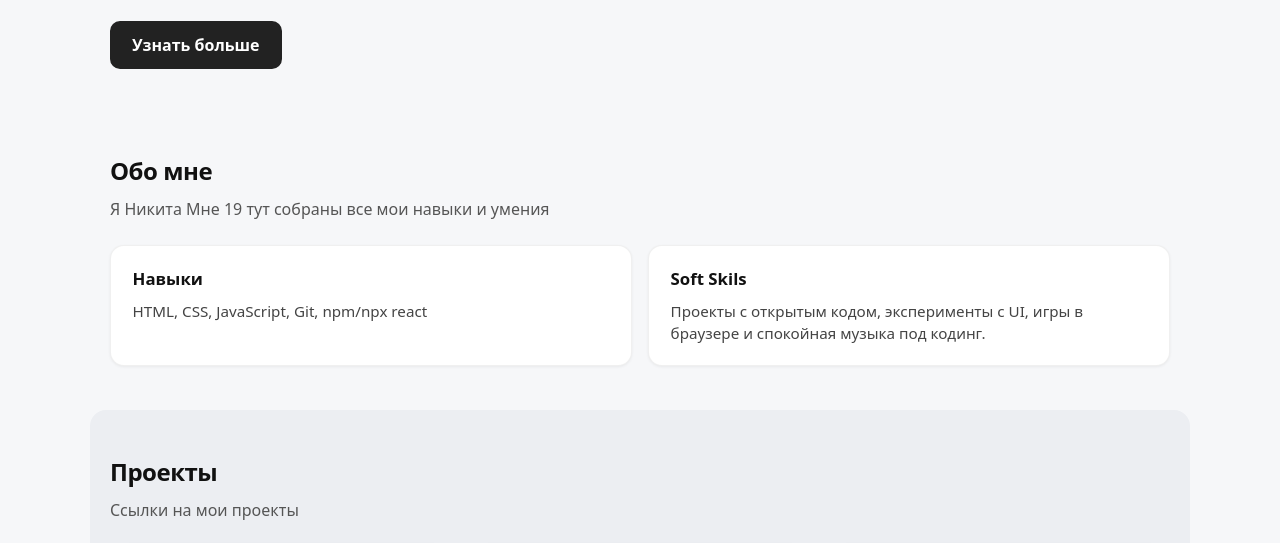
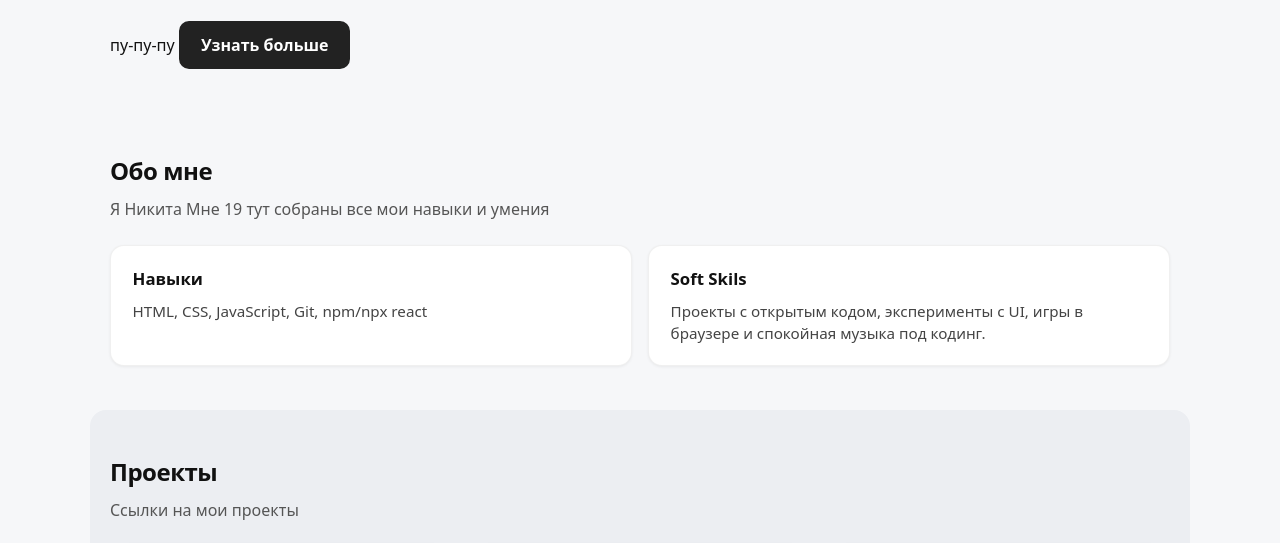
Before and after one commit to prawnsca/prawnsca.github.io, a plain HTML site: page index.html in a window 1280 px wide. Shown: the part 235-778 px from the top of the page. Drawn offline with Linux system fonts and the light colour scheme.

Commit message:
ADD:link

```diff
--- a/index.html
+++ b/index.html
@@ -44,6 +44,7 @@
             <p class="hero__text">
                 Меня зовут Никита мне 19 здесь будут все мои проекты связь и данные<br>ашалеть
             </p>
+            <a href="https://github.com/ImMALWARE/MalwTool">пу-пу-пу</a>
             <a class="hero__cta" href="#about">Узнать больше</a>
         </section>
 
```
